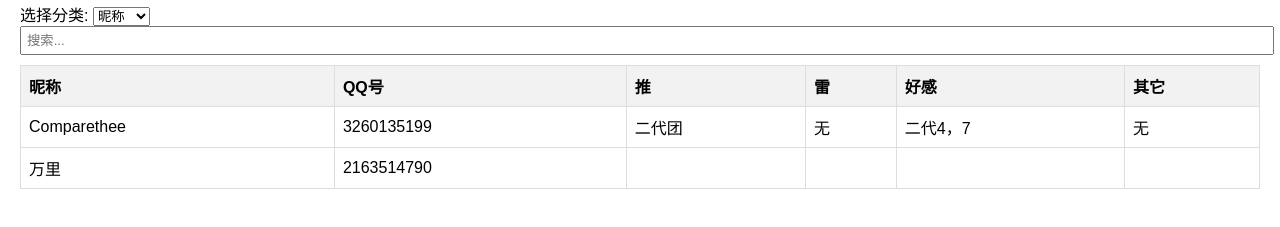
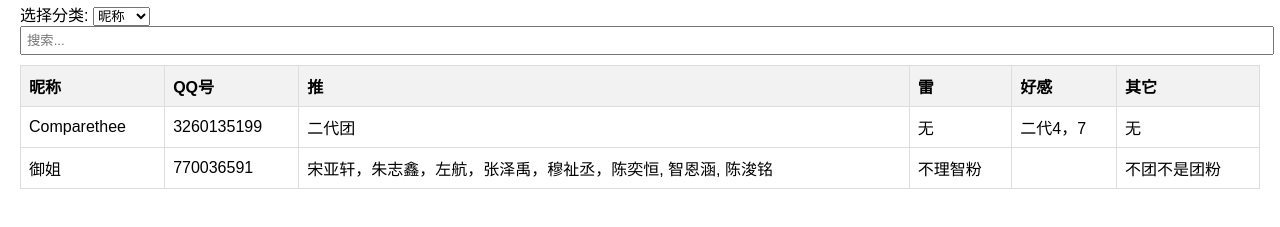
Before and after one commit to NuclearReactor314/QQ_Group_Chat_Data, a plain HTML site: page index.html in a window 1280 px wide. Shown: the part 87-314 px from the top of the page. Drawn offline with Linux system fonts and the light colour scheme.

Commit message:
Update index.html

```diff
--- a/index.html
+++ b/index.html
@@ -44,7 +44,7 @@
         document.addEventListener('DOMContentLoaded', function () {
             const data = [
                 {nickname:'Comparethee', QQnumber:'3260135199', fan:'二代团', reject:'无', goodimpression:'二代4，7', other:'无'},
-                {nickname:'万里', QQnumber:'2163514790', fan:'', reject:'', goodimpression:'', other:''},
+                {nickname:'御姐', QQnumber:'770036591', fan:'宋亚轩，朱志鑫，左航，张泽禹，穆祉丞，陈奕恒, 智恩涵, 陈浚铭', reject:'不理智粉', goodimpression:'', other:'不团不是团粉'},
                 // 添加更多数据...
             ];
 
```
